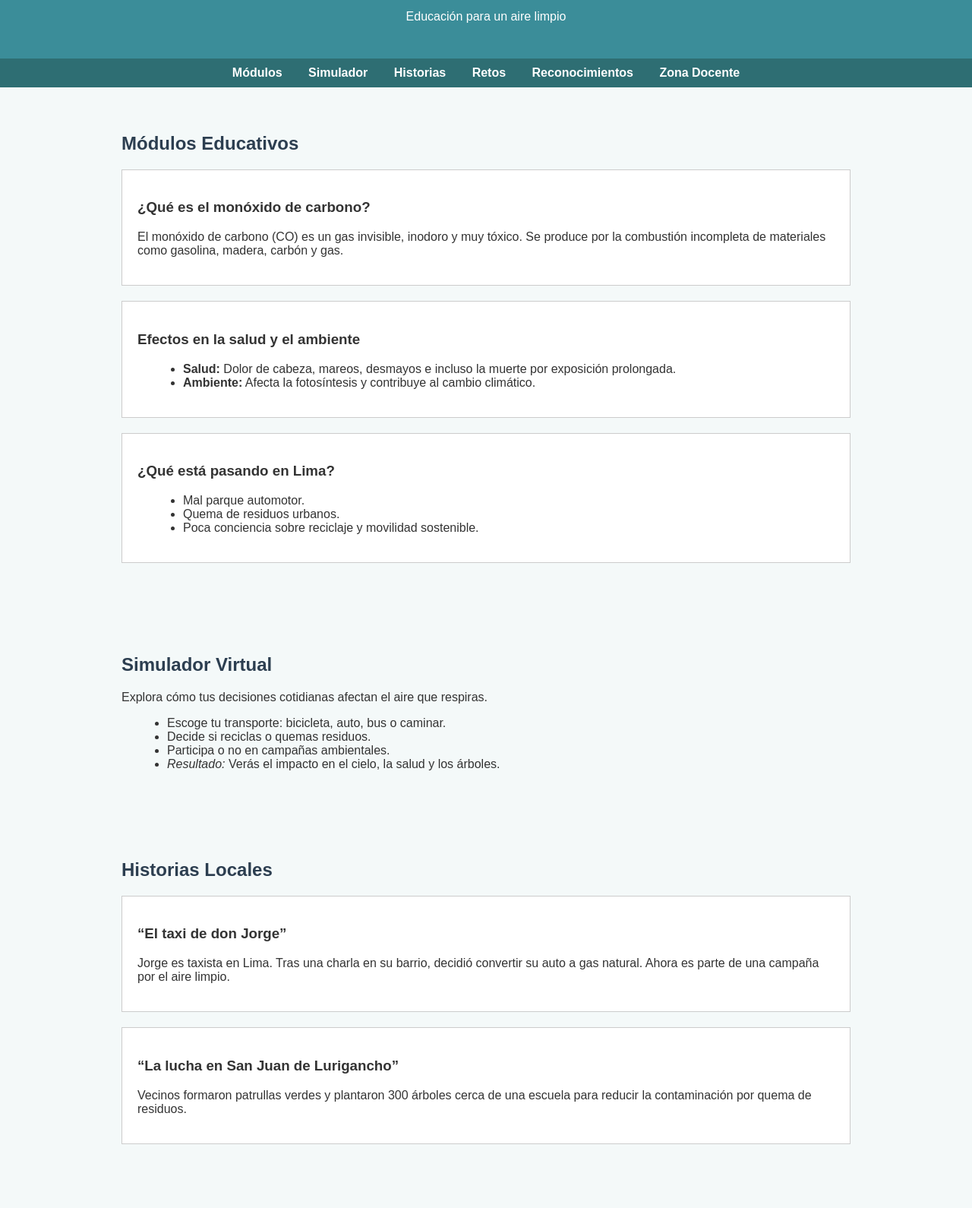
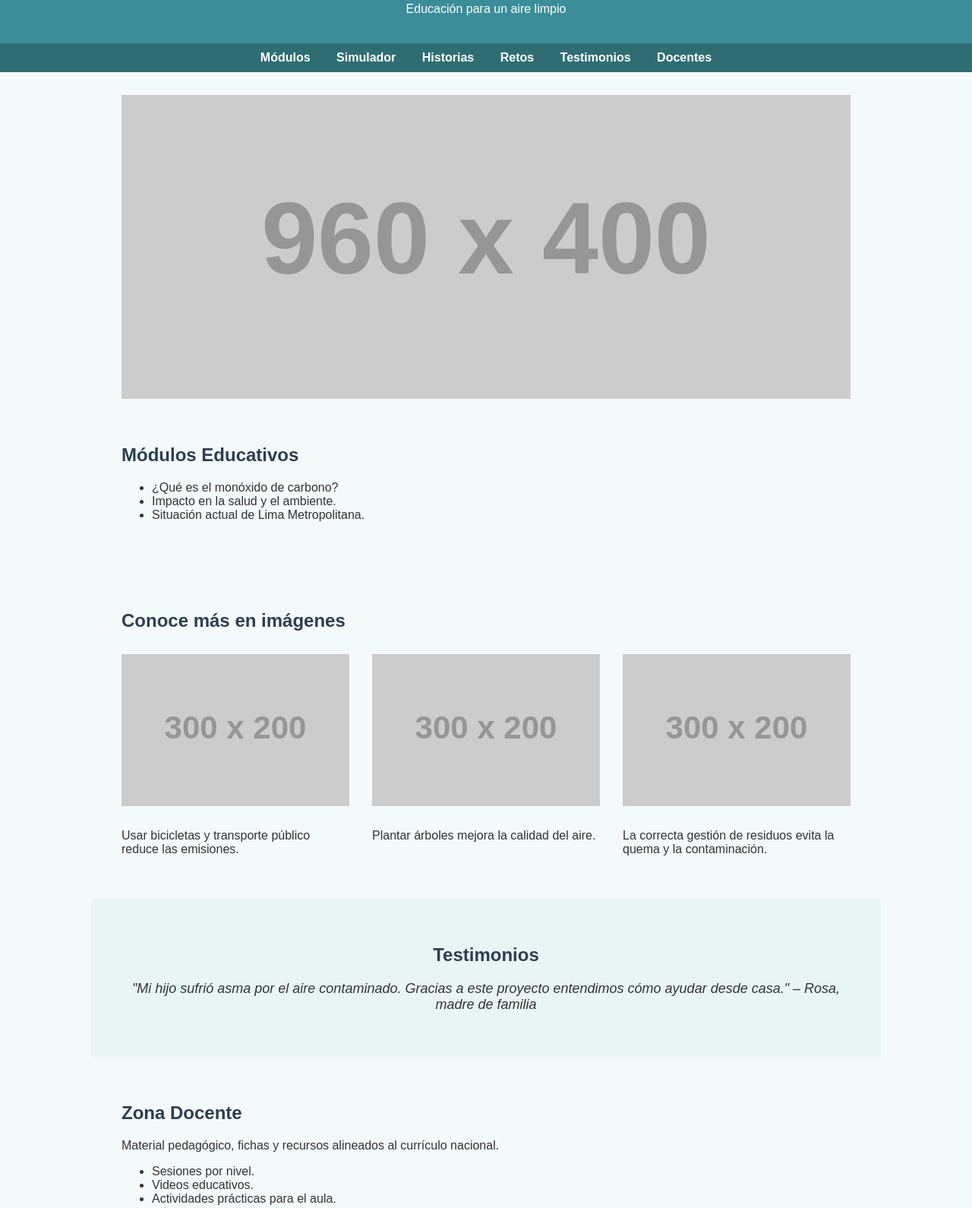
Before and after one commit to rlaricor/respira-lima, a plain HTML site: page index.html in a window 1280 px wide. Shown: the part 97-1687 px from the top of the page at 76% size. Drawn offline with Linux system fonts and the light colour scheme; placeholder pictures from the web are drawn by us.

Commit message:
Update index.html

```diff
--- a/index.html
+++ b/index.html
@@ -6,16 +6,16 @@
   <style>
     body {
       font-family: Arial, sans-serif;
+      background-color: #f4f9f9;
       margin: 0;
       padding: 0;
-      background-color: #f4f9f9;
       color: #333;
     }
 
     header {
       background-color: #3b8d99;
       color: white;
-      padding: 30px;
+      padding: 20px;
       text-align: center;
     }
 
@@ -38,15 +38,64 @@
       margin: auto;
     }
 
-    h1, h2 {
+    h2 {
       color: #2c3e50;
+      margin-bottom: 20px;
     }
 
-    .modulo {
-      background-color: #ffffff;
-      border: 1px solid #ccc;
-      padding: 20px;
-      margin-bottom: 20px;
+    /* Slider */
+    #slider {
+      width: 100%;
+      max-width: 960px;
+      height: 400px;
+      overflow: hidden;
+      position: relative;
+      margin: auto;
+      margin-top: 30px;
+    }
+
+    .slide {
+      display: none;
+      width: 100%;
+      height: 100%;
+      position: absolute;
+    }
+
+    .slide img {
+      width: 100%;
+      height: 100%;
+      object-fit: cover;
+    }
+
+    /* Multimedia */
+    .multimedia-row {
+      display: flex;
+      gap: 30px;
+      margin-top: 30px;
+    }
+
+    .multimedia-col {
+      flex: 1;
+    }
+
+    .multimedia-col img {
+      width: 100%;
+      height: 200px;
+      object-fit: cover;
+      margin-bottom: 10px;
+    }
+
+    /* Testimonios */
+    #testimonios {
+      background-color: #e9f5f5;
+      padding: 40px;
+      text-align: center;
+    }
+
+    .testimonial {
+      font-style: italic;
+      font-size: 18px;
+      display: none;
     }
 
     footer {
@@ -54,22 +103,7 @@
       color: white;
       text-align: center;
       padding: 20px;
-      margin-top: 40px;
-    }
-
-    .quote {
-      font-style: italic;
-      margin-top: 10px;
-    }
-
-    .insignia {
-      font-size: 18px;
-      padding: 5px;
-      display: inline-block;
-    }
-
-    ul {
-      margin-left: 20px;
+      margin-top: 50px;
     }
   </style>
 </head>
@@ -85,93 +119,87 @@
     <a href="#simulador">Simulador</a>
     <a href="#historias">Historias</a>
     <a href="#retos">Retos</a>
-    <a href="#reconocimientos">Reconocimientos</a>
-    <a href="#docentes">Zona Docente</a>
+    <a href="#testimonios">Testimonios</a>
+    <a href="#docentes">Docentes</a>
   </nav>
+
+  <!-- Slider Principal -->
+  <div id="slider">
+    <div class="slide" style="display: block;"><img src="https://via.placeholder.com/960x400?text=Contaminación+en+Lima" alt="Slide 1"></div>
+    <div class="slide"><img src="https://via.placeholder.com/960x400?text=Educación+Ambiental" alt="Slide 2"></div>
+    <div class="slide"><img src="https://via.placeholder.com/960x400?text=Jóvenes+por+el+Clima" alt="Slide 3"></div>
+  </div>
 
   <section id="modulos">
     <h2>Módulos Educativos</h2>
+    <ul>
+      <li>¿Qué es el monóxido de carbono?</li>
+      <li>Impacto en la salud y el ambiente.</li>
+      <li>Situación actual de Lima Metropolitana.</li>
+    </ul>
+  </section>
 
-    <div class="modulo">
-      <h3>¿Qué es el monóxido de carbono?</h3>
-      <p>El monóxido de carbono (CO) es un gas invisible, inodoro y muy tóxico. Se produce por la combustión incompleta de materiales como gasolina, madera, carbón y gas.</p>
-    </div>
-
-    <div class="modulo">
-      <h3>Efectos en la salud y el ambiente</h3>
-      <ul>
-        <li><strong>Salud:</strong> Dolor de cabeza, mareos, desmayos e incluso la muerte por exposición prolongada.</li>
-        <li><strong>Ambiente:</strong> Afecta la fotosíntesis y contribuye al cambio climático.</li>
-      </ul>
-    </div>
-
-    <div class="modulo">
-      <h3>¿Qué está pasando en Lima?</h3>
-      <ul>
-        <li>Mal parque automotor.</li>
-        <li>Quema de residuos urbanos.</li>
-        <li>Poca conciencia sobre reciclaje y movilidad sostenible.</li>
-      </ul>
+  <section id="multimedia">
+    <h2>Conoce más en imágenes</h2>
+    <div class="multimedia-row">
+      <div class="multimedia-col">
+        <img src="https://via.placeholder.com/300x200?text=Movilidad+Sostenible" alt="Movilidad">
+        <p>Usar bicicletas y transporte público reduce las emisiones.</p>
+      </div>
+      <div class="multimedia-col">
+        <img src="https://via.placeholder.com/300x200?text=Reforestación" alt="Reforestación">
+        <p>Plantar árboles mejora la calidad del aire.</p>
+      </div>
+      <div class="multimedia-col">
+        <img src="https://via.placeholder.com/300x200?text=Reciclaje" alt="Reciclaje">
+        <p>La correcta gestión de residuos evita la quema y la contaminación.</p>
+      </div>
     </div>
   </section>
 
-  <section id="simulador">
-    <h2>Simulador Virtual</h2>
-    <p>Explora cómo tus decisiones cotidianas afectan el aire que respiras.</p>
-    <ul>
-      <li>Escoge tu transporte: bicicleta, auto, bus o caminar.</li>
-      <li>Decide si reciclas o quemas residuos.</li>
-      <li>Participa o no en campañas ambientales.</li>
-      <li><em>Resultado:</em> Verás el impacto en el cielo, la salud y los árboles.</li>
-    </ul>
-  </section>
-
-  <section id="historias">
-    <h2>Historias Locales</h2>
-
-    <div class="modulo">
-      <h3>“El taxi de don Jorge”</h3>
-      <p>Jorge es taxista en Lima. Tras una charla en su barrio, decidió convertir su auto a gas natural. Ahora es parte de una campaña por el aire limpio.</p>
-    </div>
-
-    <div class="modulo">
-      <h3>“La lucha en San Juan de Lurigancho”</h3>
-      <p>Vecinos formaron patrullas verdes y plantaron 300 árboles cerca de una escuela para reducir la contaminación por quema de residuos.</p>
-    </div>
-  </section>
-
-  <section id="retos">
-    <h2>Retos Semanales</h2>
-    <ul>
-      <li><strong>Día sin auto:</strong> Usa transporte público, bicicleta o camina.</li>
-      <li><strong>Árboles para el futuro:</strong> Planta un árbol y súbelo con el hashtag <code>#RespiraLima</code>.</li>
-      <li><strong>Mapa de focos contaminantes:</strong> Registra con tu celular lugares con quema de basura o talleres contaminantes.</li>
-    </ul>
-  </section>
-
-  <section id="reconocimientos">
-    <h2>Reconocimientos</h2>
-    <p>Participa y gana insignias digitales:</p>
-    <div class="insignia">🌱 Conciencia Verde</div>
-    <div class="insignia">🚲 Movilidad Sostenible</div>
-    <div class="insignia">📸 Vigilante Ambiental</div>
-    <p>Los colegios con más puntos serán reconocidos públicamente.</p>
+  <section id="testimonios">
+    <h2>Testimonios</h2>
+    <p class="testimonial" style="display: block;">"Mi hijo sufrió asma por el aire contaminado. Gracias a este proyecto entendimos cómo ayudar desde casa." – Rosa, madre de familia</p>
+    <p class="testimonial">"Nuestra comunidad logró reducir la quema de basura. Hoy respiramos mejor." – Pedro, vecino de Villa El Salvador</p>
+    <p class="testimonial">"Este programa me inspiró a usar mi bicicleta todos los días." – Carla, estudiante de secundaria</p>
   </section>
 
   <section id="docentes">
     <h2>Zona Docente</h2>
+    <p>Material pedagógico, fichas y recursos alineados al currículo nacional.</p>
     <ul>
-      <li>Guías por nivel educativo.</li>
-      <li>Sesiones alineadas al currículo nacional.</li>
-      <li>Fichas de trabajo por módulo.</li>
-      <li>Material audiovisual complementario.</li>
+      <li>Sesiones por nivel.</li>
+      <li>Videos educativos.</li>
+      <li>Actividades prácticas para el aula.</li>
     </ul>
   </section>
 
   <footer>
     <p>“No heredamos la Tierra de nuestros antepasados, la tomamos prestada de nuestros hijos.”</p>
-    <p class="quote">“Respirar aire limpio no debería ser un privilegio, sino un derecho.”</p>
+    <p>“Respirar aire limpio no debería ser un privilegio, sino un derecho.”</p>
   </footer>
+
+  <script>
+    // Slider de imágenes
+    let currentSlide = 0;
+    const slides = document.querySelectorAll(".slide");
+
+    setInterval(() => {
+      slides[currentSlide].style.display = "none";
+      currentSlide = (currentSlide + 1) % slides.length;
+      slides[currentSlide].style.display = "block";
+    }, 4000);
+
+    // Rotación de testimonios
+    let currentTestimonial = 0;
+    const testimonios = document.querySelectorAll(".testimonial");
+
+    setInterval(() => {
+      testimonios[currentTestimonial].style.display = "none";
+      currentTestimonial = (currentTestimonial + 1) % testimonios.length;
+      testimonios[currentTestimonial].style.display = "block";
+    }, 6000);
+  </script>
 
 </body>
 </html>
```
